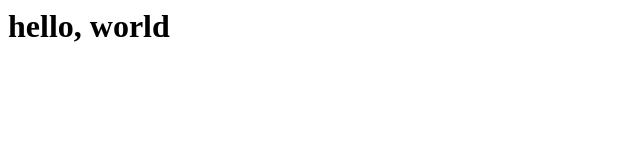
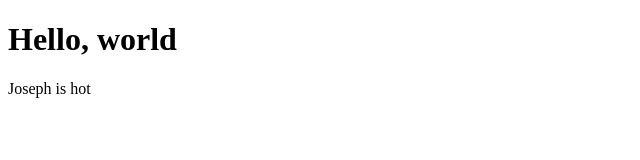
Before and after one commit to ThatsuperCucumber/website, a plain HTML site: page index.html in a window 1280 px wide. Shown: the whole page, without its empty margins (0-640 px from the left). Drawn offline with Linux system fonts and the light colour scheme.

Commit message:
adding to the html file

```diff
--- a/index.html
+++ b/index.html
@@ -1 +1,10 @@
-<h1>hello, world</h1>
+<!DOCTYPE html>
+<html>
+	<head>
+		<title>Fun in the sun</title>
+	</head>
+	<body>
+		<h1>Hello, world</h1>
+		<p>Joseph is hot</p>
+	</body>
+</html>
```
